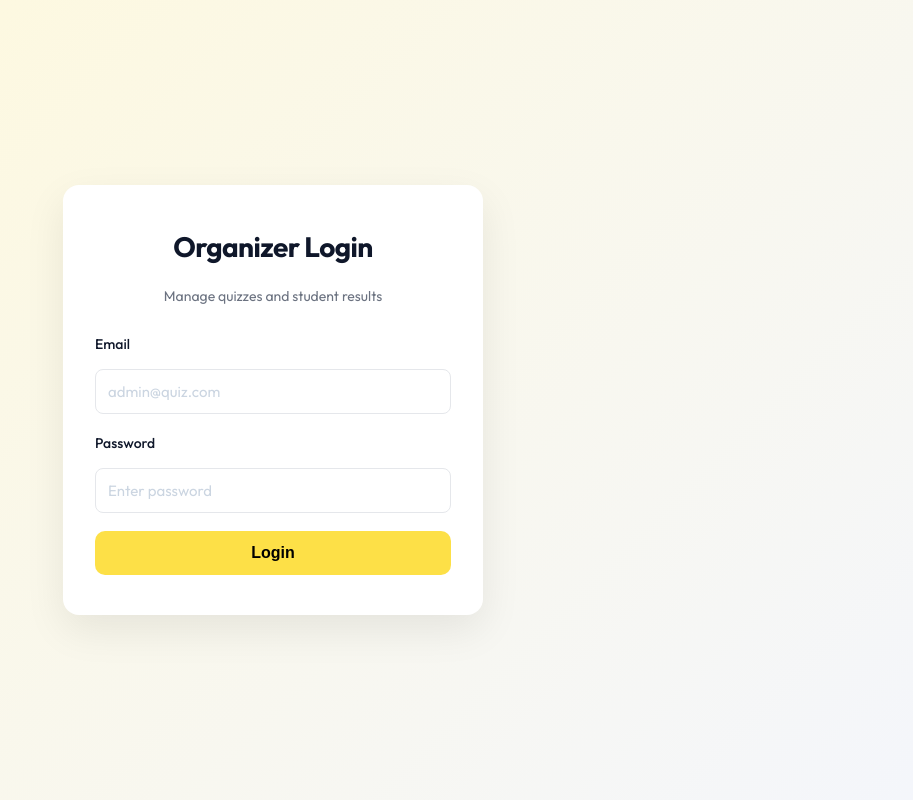
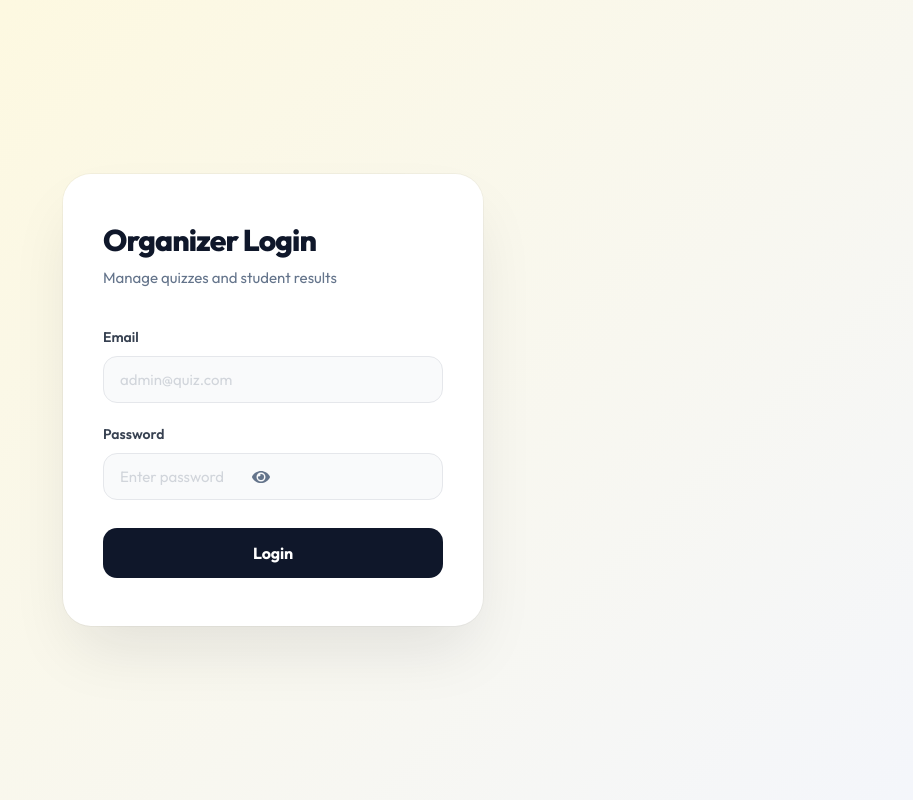
Before and after one commit to manasvora-web/Quiz-Master, a React (Create React App) app in the folder frontend/: page /organizer/login in a window 1280 px wide. Shown: the whole page, without its empty margins (367-1280 px from the left). Built offline with nearby package versions, Linux system fonts and the light colour scheme; no server answers.

Commit message:
Add login debug logs

```diff
--- a/frontend/src/pages/OrganizerLogin.jsx
+++ b/frontend/src/pages/OrganizerLogin.jsx
@@ -1,5 +1,6 @@
 import { useState, useEffect } from "react";
 import { useNavigate } from "react-router-dom";
+import { FaEye, FaEyeSlash } from "react-icons/fa";
 
 import api from "../api/axios";
 import { useAuth } from "../auth/AuthContext";
@@ -32,6 +33,7 @@ export default function OrganizerLogin() {
 
   const [loading, setLoading] = useState(false);
   const [errors, setErrors] = useState({});
+  const [showPassword, setShowPassword] = useState(false);
 
   /* ================= CONFIRMATION POPUP ================= */
   const [showConfirm, setShowConfirm] = useState(false);
@@ -165,8 +167,9 @@ export default function OrganizerLogin() {
           {/* PASSWORD */}
           <div className="login-field">
             <label>Password</label>
+            <div className="password-input-container">
               <input
-              type="password"
+                type={showPassword ? "text" : "password"}
                 name="password"
                 placeholder="Enter password"
                 value={form.password}
@@ -174,6 +177,15 @@ export default function OrganizerLogin() {
                 autoComplete="current-password"
                 className={errors.password ? "input-error" : ""}
               />
+              <button
+                type="button"
+                className="password-toggle-btn"
+                onClick={() => setShowPassword(prev => !prev)}
+                aria-label={showPassword ? "Hide password" : "Show password"}
+              >
+                {showPassword ? <FaEyeSlash /> : <FaEye />}
+              </button>
+            </div>
           </div>
 
           {/* BUTTON */}
--- a/frontend/src/styles/login.css
+++ b/frontend/src/styles/login.css
@@ -1,94 +1,339 @@
-/* Wrapper */
+/* ================= LOGIN PAGE — PREMIUM REDESIGN ================= */
+
+@import url('https://fonts.googleapis.com/css2?family=Outfit:wght@400;500;600;700;800;900&display=swap');
+
+/* ===== WRAPPER ===== */
 .login-wrapper {
   min-height: 100vh;
   background: linear-gradient(135deg, #fff9db, #f4f6fb);
   display: flex;
+  align-items: center;
   justify-content: center;
-  align-items: center;
-  padding: 20px;
+  box-shadow: 0 8px 24px rgba(250, 204, 21, 0.35);
 }
 
-/* Card */
+.login-brand-name {
+  font-size: 1.5rem;
+  font-weight: 800;
+  color: white;
+  letter-spacing: -0.02em;
+}
+
+.login-hero {
+  z-index: 1;
+}
+
+.login-hero h1 {
+  font-size: 3rem;
+  font-weight: 900;
+  color: white;
+  letter-spacing: -0.04em;
+  line-height: 1.1;
+  margin-bottom: 20px;
+}
+
+.login-hero h1 span {
+  color: #facc15;
+}
+
+.login-hero p {
+  font-size: 1.0625rem;
+  color: #64748b;
+  line-height: 1.7;
+  max-width: 380px;
+  margin-bottom: 48px;
+}
+
+.login-features {
+  display: flex;
+  flex-direction: column;
+  gap: 16px;
+  z-index: 1;
+}
+
+.login-feature {
+  display: flex;
+  align-items: center;
+  gap: 14px;
+  color: #94a3b8;
+  font-size: 0.9375rem;
+  font-weight: 500;
+}
+
+.login-feature-dot {
+  width: 8px;
+  height: 8px;
+  border-radius: 50%;
+  background: #facc15;
+  flex-shrink: 0;
+  box-shadow: 0 0 0 4px rgba(250, 204, 21, 0.15);
+}
+
+/* Floating cards decoration */
+.login-deco {
+  position: absolute;
+  bottom: 64px;
+  right: 40px;
+  display: flex;
+  flex-direction: column;
+  gap: 12px;
+  z-index: 1;
+  opacity: 0.6;
+}
+
+.deco-card {
+  background: rgba(255,255,255,0.04);
+  border: 1px solid rgba(255,255,255,0.08);
+  border-radius: 12px;
+  padding: 10px 16px;
+  color: #64748b;
+  font-size: 0.8125rem;
+  font-weight: 500;
+  backdrop-filter: blur(8px);
+  display: flex;
+  align-items: center;
+  gap: 8px;
+}
+
+.deco-dot {
+  width: 6px;
+  height: 6px;
+  border-radius: 50%;
+  background: #10b981;
+}
+
+/* ===== RIGHT PANEL — FORM ===== */
+.login-right {
+  background: #f8fafc;
+  display: flex;
+  align-items: center;
+  justify-content: center;
+  padding: 48px 40px;
+  position: relative;
+}
+
+/* ===== CARD ===== */
 .login-card {
   width: 100%;
   max-width: 420px;
   background: white;
-  padding: 40px 32px;
-  border-radius: 16px;
-  box-shadow: 0 15px 40px rgba(0,0,0,0.08);
-  animation: fadeIn 0.5s ease;
+  padding: 48px 40px;
+  border-radius: 28px;
+  box-shadow: 0 32px 64px -12px rgba(15, 23, 42, 0.1),
+              0 0 0 1px rgba(15, 23, 42, 0.04);
+  animation: slideUp 0.5s cubic-bezier(0.4, 0, 0.2, 1) both;
 }
 
-/* Title */
+/* ===== CARD HEADER ===== */
+.login-card-badge {
+  display: inline-flex;
+  align-items: center;
+  gap: 8px;
+  background: #fffbeb;
+  border: 1px solid #fde68a;
+  color: #92400e;
+  font-size: 0.75rem;
+  font-weight: 700;
+  text-transform: uppercase;
+  letter-spacing: 0.06em;
+  padding: 6px 14px;
+  border-radius: 20px;
+  margin-bottom: 24px;
+}
+
 .login-title {
-  font-size: 28px;
-  font-weight: 700;
-  text-align: center;
+  font-size: 1.875rem;
+  font-weight: 800;
+  color: #0f172a;
+  letter-spacing: -0.03em;
+  line-height: 1.2;
+  margin: 0 0 8px;
 }
 
 .login-sub {
-  text-align: center;
-  font-size: 14px;
-  color: #6b7280;
-  margin: 8px 0 25px;
+  font-size: 0.9375rem;
+  color: #64748b;
+  margin: 0 0 36px;
+  font-weight: 400;
 }
 
-/* Field */
+/* ===== FIELDS ===== */
 .login-field {
-  margin-bottom: 18px;
+  margin-bottom: 20px;
 }
 
 .login-field label {
-  font-size: 14px;
-  font-weight: 500;
+  display: block;
+  font-size: 0.875rem;
+  font-weight: 600;
+  color: #374151;
+  margin-bottom: 8px;
 }
 
 .login-field input {
-  margin-top: 6px;
   width: 100%;
-  padding: 12px;
-  border-radius: 8px;
-  border: 1px solid #e5e7eb;
-  font-size: 15px;
+  padding: 13px 16px;
+  border-radius: 14px;
+  border: 1.5px solid #e5e7eb;
+  font-size: 0.9375rem;
+  font-family: inherit;
+  background: #f9fafb;
+  color: #111827;
+  transition: all 0.2s ease;
+  box-sizing: border-box;
 }
 
 .login-field input:focus {
   outline: none;
-  border-color: #facc15;
+  border-color: #fbbf24;
+  background: white;
+  box-shadow: 0 0 0 4px rgba(251, 191, 36, 0.12);
 }
 
-/* Button */
+.login-field input::placeholder {
+  color: #d1d5db;
+}
+
+/* ===== BUTTON ===== */
 .login-btn {
   width: 100%;
-  background: #fde047;
+  background: #0f172a;
+  color: white;
   border: none;
-  padding: 13px;
-  border-radius: 10px;
-  font-weight: 600;
+  padding: 15px 24px;
+  border-radius: 14px;
+  font-weight: 700;
+  font-size: 1rem;
+  font-family: inherit;
   cursor: pointer;
-  transition: 0.2s;
+  transition: all 0.25s cubic-bezier(0.4, 0, 0.2, 1);
+  margin-top: 8px;
+  letter-spacing: -0.01em;
+  position: relative;
+  overflow: hidden;
 }
 
-.login-btn:hover {
-  background: #facc15;
+.login-btn::after {
+  content: '';
+  position: absolute;
+  inset: 0;
+  background: linear-gradient(135deg, rgba(250,204,21,0.15), transparent);
+  opacity: 0;
+  transition: opacity 0.2s;
 }
 
-/* Error */
-.login-error {
-  background: #fee2e2;
-  color: #dc2626;
-  padding: 10px;
-  border-radius: 8px;
-  font-size: 14px;
-  margin-bottom: 15px;
+.login-btn:hover:not(:disabled) {
+  background: #1e293b;
+  transform: translateY(-2px);
+  box-shadow: 0 12px 24px -4px rgba(15, 23, 42, 0.3);
+}
+
+.login-btn:hover:not(:disabled)::after {
+  opacity: 1;
+}
+
+.login-btn:active:not(:disabled) {
+  transform: translateY(0);
+}
+
+.login-btn:disabled {
+  opacity: 0.6;
+  cursor: not-allowed;
+  transform: none;
+}
+
+/* ===== CONFIRM POPUP ADDITIONS ===== */
+.confirm-icon {
+  font-size: 2.5rem;
   text-align: center;
 }
 
-/* Animation */
-@keyframes fadeIn {
+.cancel-btn {
+  flex: 1;
+  background: #f1f5f9;
+  color: #475569;
+  border: none;
+  padding: 12px;
+  border-radius: 12px;
+  font-weight: 600;
+  font-size: 0.9375rem;
+  cursor: pointer;
+  transition: all 0.2s;
+  font-family: inherit;
+}
+
+.cancel-btn:hover {
+  background: #e2e8f0;
+}
+
+.yes-btn {
+  flex: 2;
+  background: #0f172a;
+  color: white;
+  border: none;
+  padding: 12px;
+  border-radius: 12px;
+  font-weight: 700;
+  font-size: 0.9375rem;
+  cursor: pointer;
+  transition: all 0.2s;
+  font-family: inherit;
+}
+
+.yes-btn:hover {
+  background: #1e293b;
+}
+
+/* ===== PASSWORD TOGGLE ===== */
+.password-input-container {
+  position: relative;
+  display: flex;
+  align-items: center;
+  width: 100%;
+}
+
+.password-input-container input {
+  padding-right: 48px !important;
+}
+
+.password-toggle-btn {
+  position: absolute;
+  right: 12px;
+  background: none;
+  border: none;
+  color: #64748b;
+  cursor: pointer;
+  display: flex;
+  align-items: center;
+  justify-content: center;
+  padding: 8px;
+  border-radius: 50%;
+  font-size: 1.125rem;
+  transition: all 0.2s ease;
+  z-index: 10;
+}
+
+.password-toggle-btn:hover {
+  color: #0f172a;
+  background-color: #f1f5f9;
+}
+
+.password-toggle-btn:focus-visible {
+  outline: 2px solid #fbbf24;
+}
+
+/* ===== ERROR ===== */
+.input-error {
+  border-color: #ef4444 !important;
+  background: #fff5f5 !important;
+  box-shadow: 0 0 0 4px rgba(239, 68, 68, 0.08) !important;
+}
+
+/* ===== ANIMATIONS ===== */
+@keyframes slideUp {
   from {
     opacity: 0;
-    transform: translateY(12px);
+    transform: translateY(24px);
   }
   to {
     opacity: 1;
@@ -96,7 +341,21 @@
   }
 }
 
-.input-error {
-  border: 2px solid #ef4444 !important;
-  background: #fff5f5;
+@keyframes fadeIn {
+  from { opacity: 0; }
+  to { opacity: 1; }
 }
+
+/* ===== RESPONSIVE ===== */
+@media (max-width: 900px) {
+  .login-wrapper {
+    grid-template-columns: 1fr;
+    background: #f8fafc;
+  }
+  .login-left {
+    display: none;
+  }
+  .login-right {
+    min-height: 100vh;
+  }
+}
```
Also changed, not shown: 11 other files (tests, documents, lock files or other folders). Lines whose indentation alone changed are shown as unchanged.
